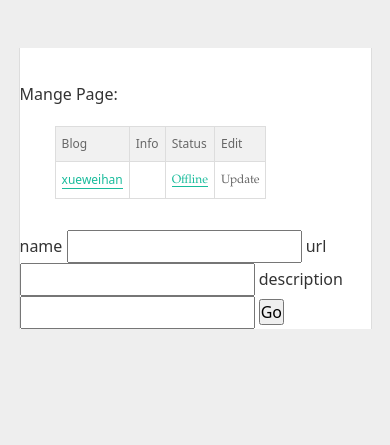
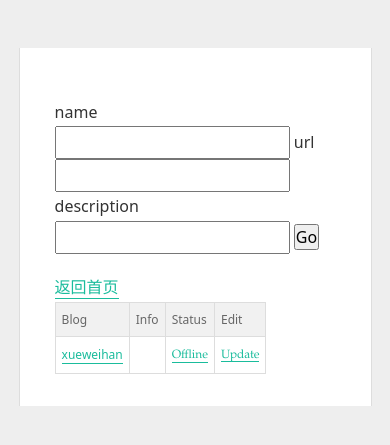
Before and after one commit to 521xueweihan/PyHub, a Flask app: page /manage/ in a window 390 px wide. Shown: the top 445 px of the page. Run offline with Flask 2, Linux system fonts and the light colour scheme.

Commit message:
完成：模版

```diff
--- /dev/null
+++ b/pyhub/templates/base.html
@@ -0,0 +1,48 @@
+<!DOCTYPE html>
+<html>
+<head>
+  {% block head %}
+  <meta charset="utf-8"/>
+  <meta name="viewport" content="width=device-width, minimal-ui">
+  <link rel="stylesheet" href={{ url_for('static', filename='css/typo.css') }}/>
+  <title>{% block title %}{% endblock %} - PyHub</title>
+  <style>
+    code{ color:#1abc9c; }
+    html{ background:#eee; }
+    body{ width:90%; max-width: 960px; background:#fff; margin:3em auto 0; padding-top:2em;border:1px solid #ddd;border-width:0 1px;}
+    pre{white-space:pre-wrap;}
+
+    i.serif{ color:#1abc9c; }
+    :-moz-any(h1, h2, h3, h4, h5, h5) i.serif{ text-transform: capitalize; }
+    i.serif:hover{ color:inherit; }
+
+    #wrapper{ padding:5% 10%; position:relative;}
+    #tagline{ color:#999; font-size:1em; margin:-2em 0 2em; padding-bottom:2em; border-bottom:3px double #eee; }
+    #fork{ position:fixed; top:0; right:0; _position:absolute; }
+    #table{ margin-bottom:2em; color:#888; }
+    #github iframe{ display:inline;margin-right:1em; }
+
+    @media only screen and (max-width: 640px) {
+      table{ word-break:break-all;word-wrap:break-word;font-size:12px; }
+      .typo table th, .typo table td, .typo-table th, .typo-table td .typo table caption {
+        padding: 0.5em;
+      }
+      #fork{ display:none; }
+    }
+  </style>
+  {% endblock %}
+</head>
+<body>
+
+<div id="wrapper" class="typo typo-selection">
+    {% block content %}
+    {% endblock %}
+</div>
+
+<!-- #wrapper -->
+<a href="https://github.com/521xueweihan/pyhub" id="fork">
+  <img alt="" src="http://s3.amazonaws.com/github/ribbons/forkme_right_darkblue_121621.png">
+</a>
+
+</body>
+</html>
--- a/pyhub/templates/manage.html
+++ b/pyhub/templates/manage.html
@@ -1,29 +1,31 @@
-<!DOCTYPE html>
-<html>
-<head lang="en">
-    <meta charset="utf-8"/>
-    <meta name="description" content="Python独立博客展示页"/>
-    <meta name="viewport" content="width=device-width, minimal-ui">
-    <link rel="stylesheet" href={{ url_for('static', filename='css/typo.css') }}/>
-    <title></title>
-    <style>
-        html{ background:#eee; }
-        body{ width:90%; max-width: 960px; background:#fff; margin:3em auto 0; padding-top:2em;border:1px solid #ddd;border-width:0 1px;}
-        pre{white-space:pre-wrap;}
-        #wrapper{ padding:5% 10%; position:relative;}
-        i.serif{ color:green;}
-        l.serif{ color:red; }
-        @media only screen and (max-width: 640px) {
-          table{ word-break:break-all;word-wrap:break-word;font-size:12px; }
-          .typo table th, .typo table td, .typo-table th, .typo-table td .typo table caption {
-            padding: 0.5em;
-          }
-        }
-    </style>
-</head>
-<body>
-Mange Page:
-    <div id="wrapper" class="typo typo-selection">
+{% extends "base.html" %}
+{% block title %}Blog Manage{% endblock %}
+
+{% block head %}
+    {{ super() }}
+    <meta name="description" content="Python独立博客管理页"/>
+{% endblock %}
+
+{% block content %}
+{% with messages = get_flashed_messages() %}
+  {% if messages %}
+    <ul class=flashes>
+    {% for message in messages %}
+      <li>{{ message }}</li>
+    {% endfor %}
+    </ul>
+  {% endif %}
+{% endwith %}
+
+<form method="POST" action="/manage/create/">
+    {{ form.csrf_token }}
+    {{ form.name.label }} {{ form.name(size=20) }}
+    {{ form.url.label }} {{ form.url(size=20) }}
+    {{ form.description.label }} {{ form.description(size=20) }}
+    <input type="submit" value="Go">
+</form>
+
+<a href="/">返回首页</a>
 <table>
   <thead>
   <tr>
@@ -40,30 +42,24 @@ Mange Page:
     <td>{{ blog.description }}</td>
       {% if blog.status %}
         <td>
-                    <i class="serif">
-                        <a href="/manage/status?blog_id={{ blog.blog_id}}">Online</a>
-                    </i>
+            <a href="/manage/status/{{ blog.blog_id }}">
+                <span class="serif">Online</span>
+            </a>
         </td>
       {% else %}
         <td>
-                    <l class="serif">
-                        <a href="/manage/status?blog_id={{ blog.blog_id}}">Offline</a>
-                    </l>
+            <a href="/manage/status/{{ blog.blog_id }}">
+                <span class="serif">Offline</span>
+            </a>
         </td>
       {% endif %}
-            <td><span class="serif">Update</span></td>
+    <td>
+        <span class="serif">
+        <a href="/manage/update/{{ blog.blog_id }}">Update</a>
+        </span>
+    </td>
   </tr>
   {% endfor %}
   </tbody>
 </table>
-    </div>
-
-<form method="POST" action="/manage/create">
-    {{ form.csrf_token }}
-    {{ form.name.label }} {{ form.name(size=20) }}
-    {{ form.url.label }} {{ form.url(size=20) }}
-    {{ form.description.label }} {{ form.description(size=20) }}
-    <input type="submit" value="Go">
-</form>
-</body>
-</html>
+{% endblock %}
```
Also changed, not shown: pyhub/templates/404.html (added, +10 -0 lines), pyhub/templates/blog.html (+8 -52 lines), pyhub/templates/test.html (deleted, +0 -25 lines), pyhub/templates/update.html (added, +27 -0 lines), pyhub/test.db (deleted). Lines whose indentation alone changed are shown as unchanged.
